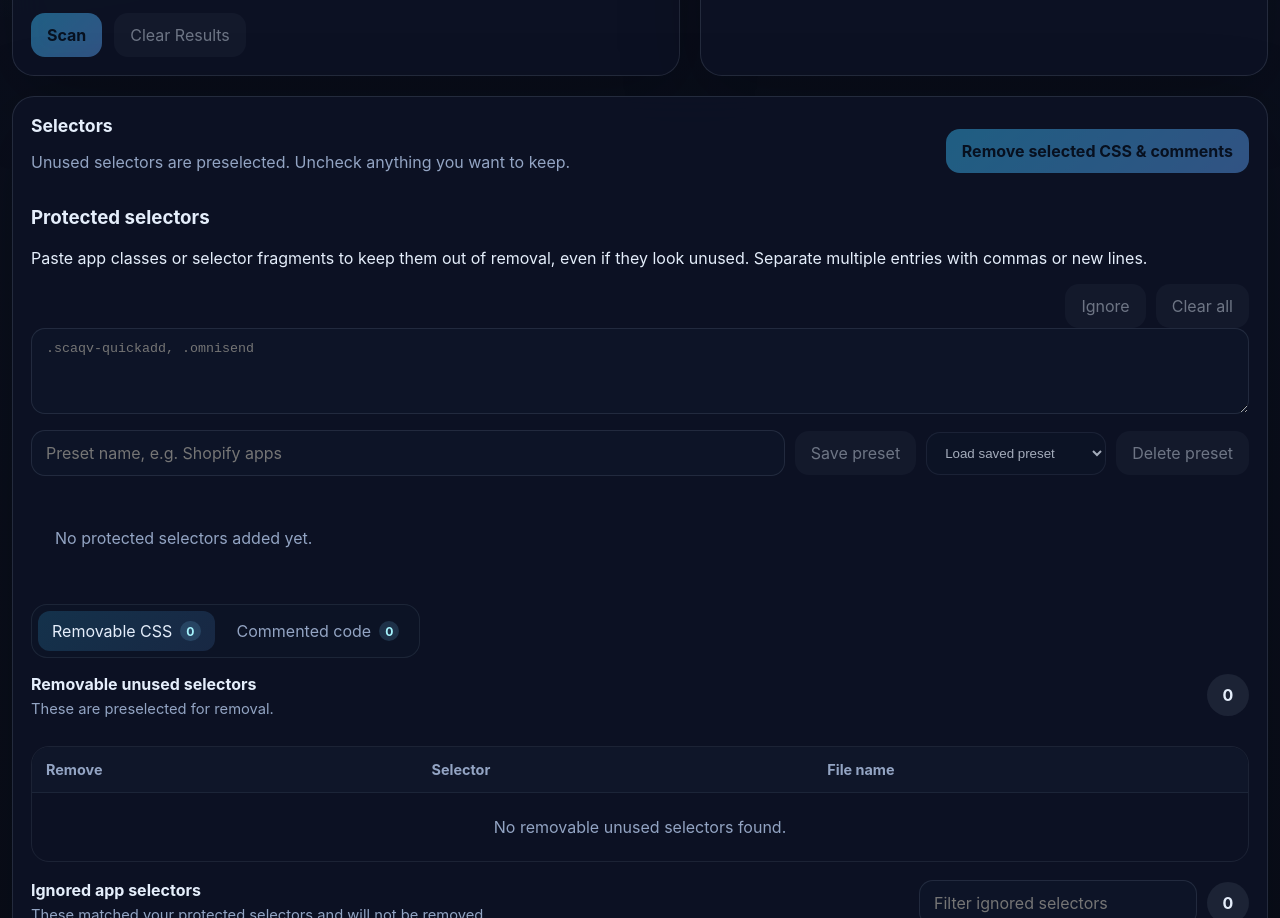
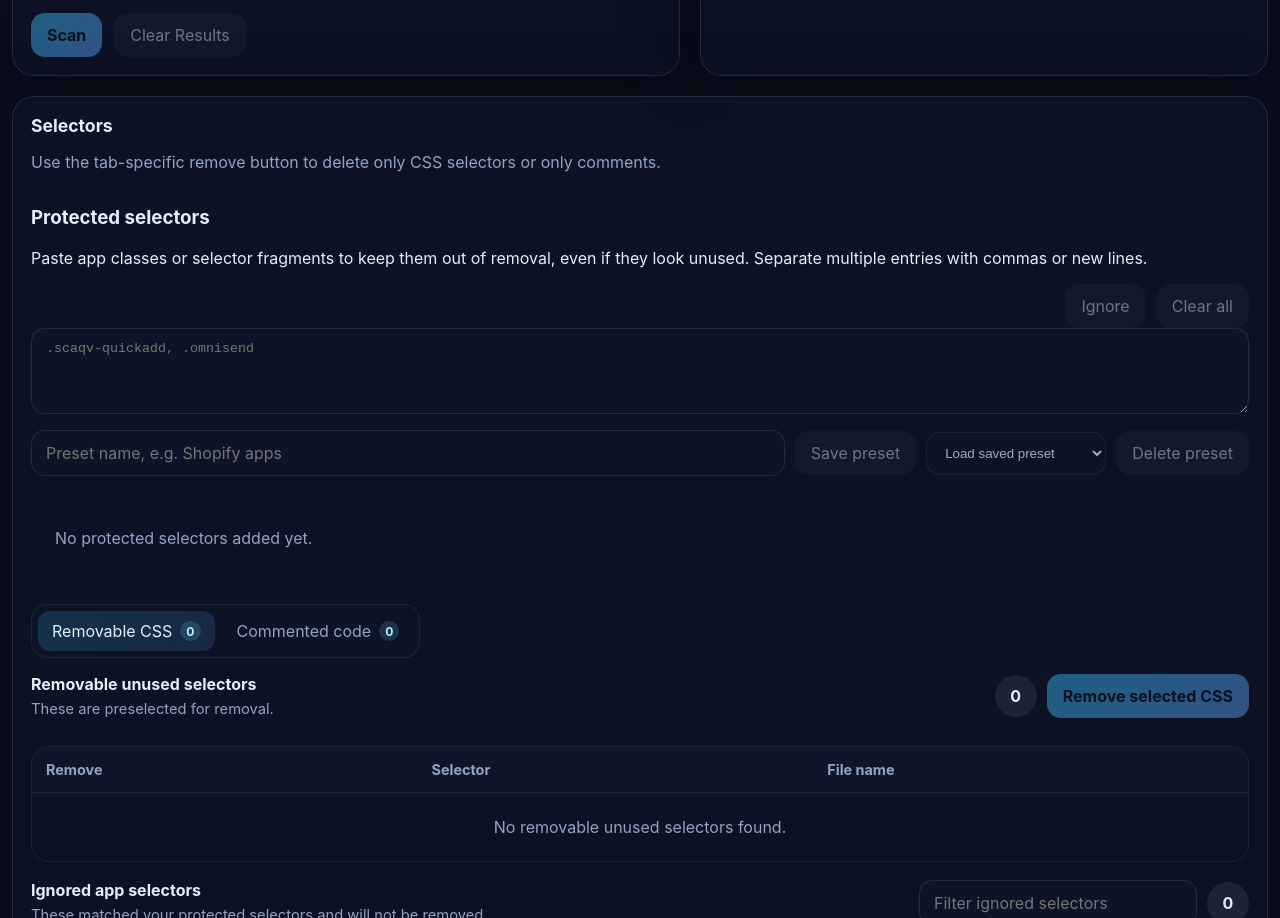
Before and after one commit to Himanshisapariya/Theme-optimization, a React (Vite) app in the folder frontend/: page / in a window 1280 px wide. Shown: the part 640-1558 px from the top of the page. Built offline with nearby package versions, Linux system fonts and the light colour scheme.

Commit message:
refactor: split remove buttons

```diff
--- a/frontend/src/App.jsx
+++ b/frontend/src/App.jsx
@@ -698,25 +698,34 @@ export default function App() {
     });
   }
 
-  async function handleRemove() {
+  async function handleRemove(mode) {
     if (!jobId) return;
-    if (selectedIds.size === 0 && selectedCommentIdsForRemoval.length === 0 && selectedUnusedCssFiles.size === 0) {
-      setMessage('Please select at least one unused selector, comment or unlinked CSS file first.');
+
+    const selectedCssIds = mode === 'css' ? Array.from(selectedIds) : [];
+    const selectedCommentIdsToRemove = mode === 'comments' ? selectedCommentIdsForRemoval : [];
+
+    if (mode === 'css' && selectedCssIds.length === 0) {
+      setMessage('Please select at least one CSS selector to remove first.');
+      return;
+    }
+
+    if (mode === 'comments' && selectedCommentIdsToRemove.length === 0) {
+      setMessage('Please select at least one comment to remove first.');
       return;
     }
 
     setLoading(true);
     setStep('removing');
-    setMessage('Removing unused selectors...');
+    setMessage(mode === 'css' ? 'Removing selected CSS selectors...' : 'Removing selected comments...');
 
     try {
       const response = await fetch(`/api/remove/${jobId}`, {
         method: 'POST',
         headers: { 'Content-Type': 'application/json' },
         body: JSON.stringify({
-          selectedIds: Array.from(selectedIds),
-          selectedCommentIds: selectedCommentIdsForRemoval,
-          selectedUnusedCssFiles: Array.from(selectedUnusedCssFiles),
+          removeMode: mode,
+          selectedIds: selectedCssIds,
+          selectedCommentIds: selectedCommentIdsToRemove,
           protectedPatterns,
           ignoreSmallComments: ignoreShortComments,
           smallCommentMaxLines: shortCommentMaxLines,
@@ -732,9 +741,6 @@ export default function App() {
         : '';
       const ignoredNote = protectedPatterns.length > 0
         ? ` Ignored patterns: ${protectedPatterns.join(', ')}.`
-        : '';
-      const commentNote = data.removedComments > 0
-        ? ` ${data.removedComments} commented code block(s) were removed.`
         : '';
       const shortCommentNote = ignoreShortComments
         ? ` Short comments (1-${shortCommentMaxLines} lines) were ignored.`
@@ -754,16 +760,26 @@ export default function App() {
           : { written: 0, failed: 0, firstError: '' };
         const { written, failed, firstError } = result;
         setMessage(
-          written > 0
-            ? `Done. Removed ${data.removedSelectors} selector(s)${commentNote}${shortCommentNote}${docCommentNote} and updated ${written} file(s) directly in your folder.${protectedNote}${ignoredNote}`
-            : failed > 0
-              ? `Removed ${data.removedSelectors} selector(s)${commentNote}${shortCommentNote}${docCommentNote}, but direct write was blocked (${firstError || 'permission or browser access issue'}). Use "Download updated" to save the modified files.${protectedNote}${ignoredNote}`
-               : `Removed ${data.removedSelectors} selector(s)${commentNote}${shortCommentNote}${docCommentNote}, but no exact file matches were found for direct writing. Use "Download updated" to save the modified files.${protectedNote}${ignoredNote}`
+          mode === 'css'
+            ? (written > 0
+              ? `Done. Removed ${data.removedSelectors} CSS selector(s) and updated ${written} file(s) directly in your folder.${protectedNote}${ignoredNote}`
+              : failed > 0
+                ? `Removed ${data.removedSelectors} CSS selector(s), but direct write was blocked (${firstError || 'permission or browser access issue'}). Use "Download updated" to save the modified files.${protectedNote}${ignoredNote}`
+                : `Removed ${data.removedSelectors} CSS selector(s), but no exact file matches were found for direct writing. Use "Download updated" to save the modified files.${protectedNote}${ignoredNote}`)
+            : (written > 0
+              ? `Done. Removed ${data.removedComments} comment block(s) and updated ${written} file(s) directly in your folder.${shortCommentNote}${docCommentNote}`
+              : failed > 0
+                ? `Removed ${data.removedComments} comment block(s), but direct write was blocked (${firstError || 'permission or browser access issue'}). Use "Download updated" to save the modified files.${shortCommentNote}${docCommentNote}`
+                : `Removed ${data.removedComments} comment block(s), but no exact file matches were found for direct writing. Use "Download updated" to save the modified files.${shortCommentNote}${docCommentNote}`)
         );
         setStep('applied');
       } else {
         setStep('removed');
-        setMessage(`Removed ${data.removedSelectors} selector(s)${commentNote}${shortCommentNote}${docCommentNote}. Click "Download updated" to save modified files.${protectedNote}${ignoredNote}`);
+        setMessage(
+          mode === 'css'
+            ? `Removed ${data.removedSelectors} CSS selector(s). Click "Download updated" to save modified files.${protectedNote}${ignoredNote}`
+            : `Removed ${data.removedComments} comment block(s)${shortCommentNote}${docCommentNote}. Click "Download updated" to save modified files.${protectedNote}${ignoredNote}`
+        );
       }
     } catch (error) {
       setMessage(error.message);
@@ -795,7 +811,8 @@ export default function App() {
   }
 
   const hasResults = entries.length > 0 || commentEntries.length > 0;
-  const removeEnabled = (selectedIds.size > 0 || selectedCommentIdsForRemoval.length > 0 || selectedUnusedCssFiles.size > 0) && !loading && ['scanned', 'removed', 'applied'].includes(step);
+  const cssRemoveEnabled = selectedIds.size > 0 && !loading && ['scanned', 'removed', 'applied'].includes(step);
+  const commentRemoveEnabled = selectedCommentIdsForRemoval.length > 0 && !loading && ['scanned', 'removed', 'applied'].includes(step);
   const performanceRecommendations = Array.isArray(performanceReport?.recommendations)
     ? performanceReport.recommendations
     : [];
@@ -1066,11 +1083,8 @@ export default function App() {
           <div className="table-head">
             <div>
               <h2>Selectors</h2>
-              <p>Unused selectors are preselected. Uncheck anything you want to keep.</p>
+              <p>Use the tab-specific remove button to delete only CSS selectors or only comments.</p>
             </div>
-            <button className="primary" onClick={handleRemove} disabled={!removeEnabled}>
-              {loading && step === 'removing' ? 'Removing...' : 'Remove selected CSS & comments'}
-            </button>
           </div>
 
           <div className="protected-panel">
@@ -1179,7 +1193,16 @@ export default function App() {
                       <h3>Removable unused selectors</h3>
                       <p>These are preselected for removal.</p>
                     </div>
-                    <span className="group-count">{removableUnusedEntries.length}</span>
+                    <div className="group-tools">
+                      <span className="group-count">{removableUnusedEntries.length}</span>
+                      <button
+                        className="primary"
+                        onClick={() => handleRemove('css')}
+                        disabled={!cssRemoveEnabled}
+                      >
+                        {loading && step === 'removing' ? 'Removing...' : 'Remove selected CSS'}
+                      </button>
+                    </div>
                   </div>
 
                   <div className="table-wrap">
@@ -1292,9 +1315,16 @@ export default function App() {
                         />
                         <span>Ignore Liquid Documentation</span>
                       </label>
-                    <span className="group-count">{selectedCommentIdsForRemoval.length}/{removableCommentEntries.length}</span>
+                      <span className="group-count">{selectedCommentIdsForRemoval.length}/{removableCommentEntries.length}</span>
+                      <button
+                        className="primary"
+                        onClick={() => handleRemove('comments')}
+                        disabled={!commentRemoveEnabled}
+                      >
+                        {loading && step === 'removing' ? 'Removing...' : 'Remove selected comments'}
+                      </button>
+                    </div>
                   </div>
-                </div>
 
                   <div className="table-wrap">
                     <table>
```
Also changed, not shown: 1 other file (tests, documents, lock files or other folders).
